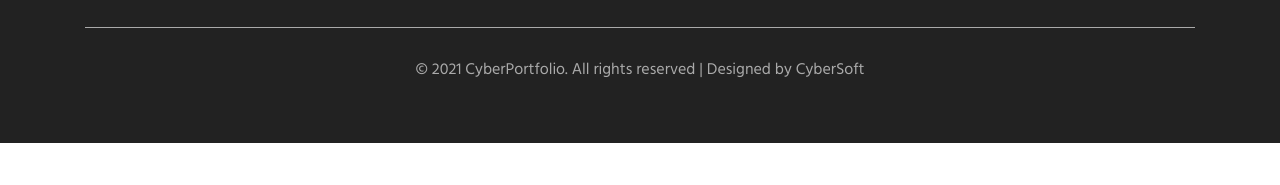
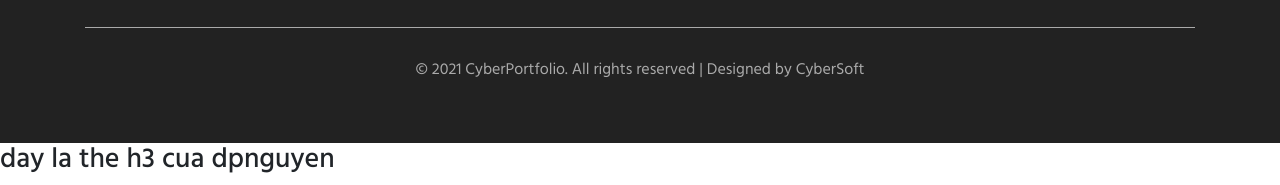
Before and after one commit to minhtruyen98/bc32_portfolio, a plain HTML site: page index.html in a window 1280 px wide. Shown: the part 3333-3518 px from the top of the page. Before the commit the page ends 3476 px from the top, so only its background shows below. Drawn offline with nearby package versions, Linux system fonts and the light colour scheme.

Commit message:
h1 cua dpnguyen

```diff
--- a/index.html
+++ b/index.html
@@ -356,6 +356,7 @@
             <p class="footer__copyright">© 2021 CyberPortfolio. All rights reserved | Designed by <a href="#">CyberSoft</a></p>
         </div>
     </footer>
+    <h3>day la the h3 cua dpnguyen</h3>
     <!-- Optional JavaScript -->
     <!-- jQuery first, then Popper.js, then Bootstrap JS -->
     <script src="https://code.jquery.com/jquery-3.3.1.slim.min.js"
```
